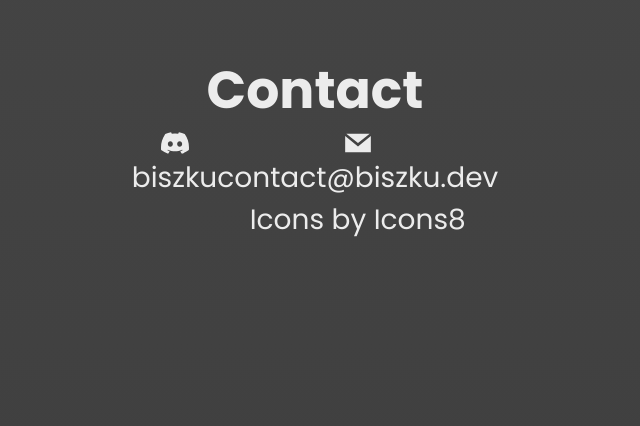
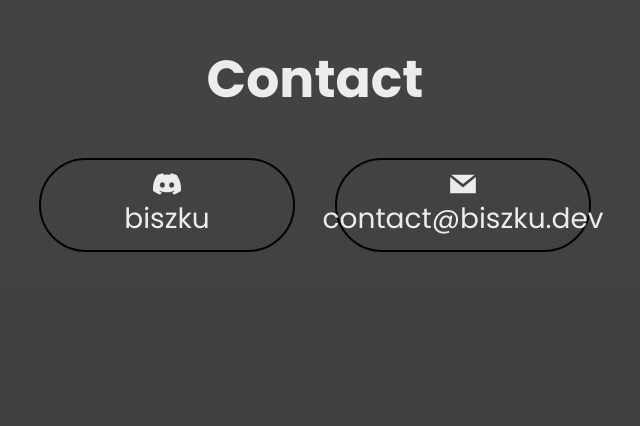
Before and after one commit to Biszku/Portfolio, a Next.js app: page / in a window 1280 px wide. Shown: the part 6654-7080 px from the top of the page, without its empty margins (325-965 px from the left). Built offline with nearby package versions, Linux system fonts and the light colour scheme.

Commit message:
basic contact page style

```diff
--- a/src/components/LandingPage/ContactSection/ContactSection.module.scss
+++ b/src/components/LandingPage/ContactSection/ContactSection.module.scss
@@ -4,6 +4,7 @@
   align-content: center;
   justify-content: center;
   font-size: 2.8rem;
+  gap: 4rem;
   flex-wrap: wrap;
   color: rgb(236, 236, 236);
 }
@@ -15,7 +16,11 @@
 }
 
 .box {
+  width: 20%;
   display: flex;
   flex-direction: column;
   align-items: center;
+  border-radius: 100rem;
+  border: 0.2rem solid black;
+  padding: 1rem 2rem;
 }
--- a/src/components/LandingPage/ContactSection/ContactSection.tsx
+++ b/src/components/LandingPage/ContactSection/ContactSection.tsx
@@ -11,13 +11,7 @@ const ContactSection = () => {
       </div>
       <div className={styles.box}>
         <GrMail />
-        <span>contact@biszku.dev</span>
-        <span>
-          {"Icons by "}
-          <a href="https://icons8.com/" target="_blank">
-            Icons8
-          </a>
-        </span>
+        <a href="mailto:contact@biszku.dev">contact@biszku.dev</a>
       </div>
     </section>
   );
```
